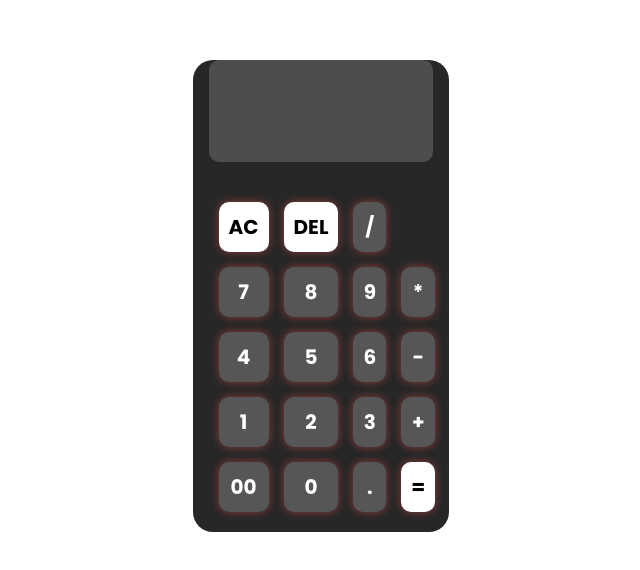
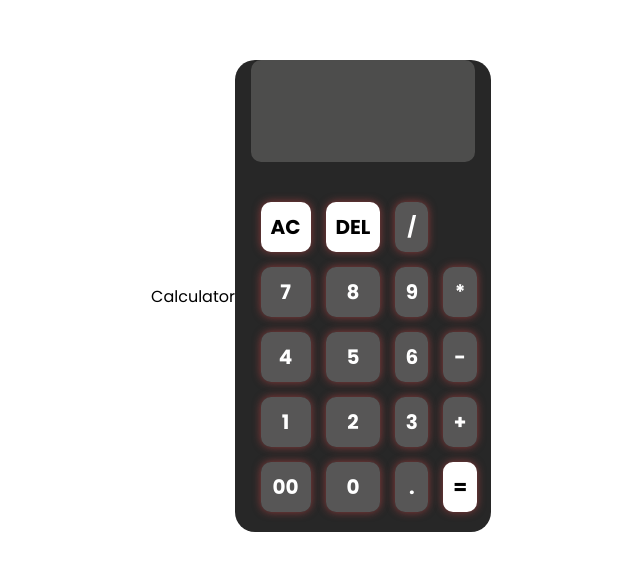
Before and after one commit to bhargavx23/calculator, a plain HTML site: page index.html in a window 1280 px wide. Shown: the part 104-674 px from the top of the page, without its empty margins (319-959 px from the left). Drawn offline with Linux system fonts and the light colour scheme.

Commit message:
Update index.html

```diff
--- a/index.html
+++ b/index.html
@@ -7,11 +7,14 @@
         <link rel="stylesheet" href="style.css">
     </head>
     <body>
+        <p class="title"">Calculator</p>
+
         <div class="container">
             <input type="text" id="display" readonly>
 
             <div class="buttons">
-                <button type="button" onclick="clearscr()" id="clear">AC</buttons>
+                <button type="button" onclick="clearscr()"
+                    id="clear">AC</buttons>
                 <button id="delete" onclick="deletechar()">DEL</button>
                 <!-- <button onclick="appendtodisplay('%')">%</button> -->
                 <button onclick="appendtodisplay('/')">/</button><br>
```
